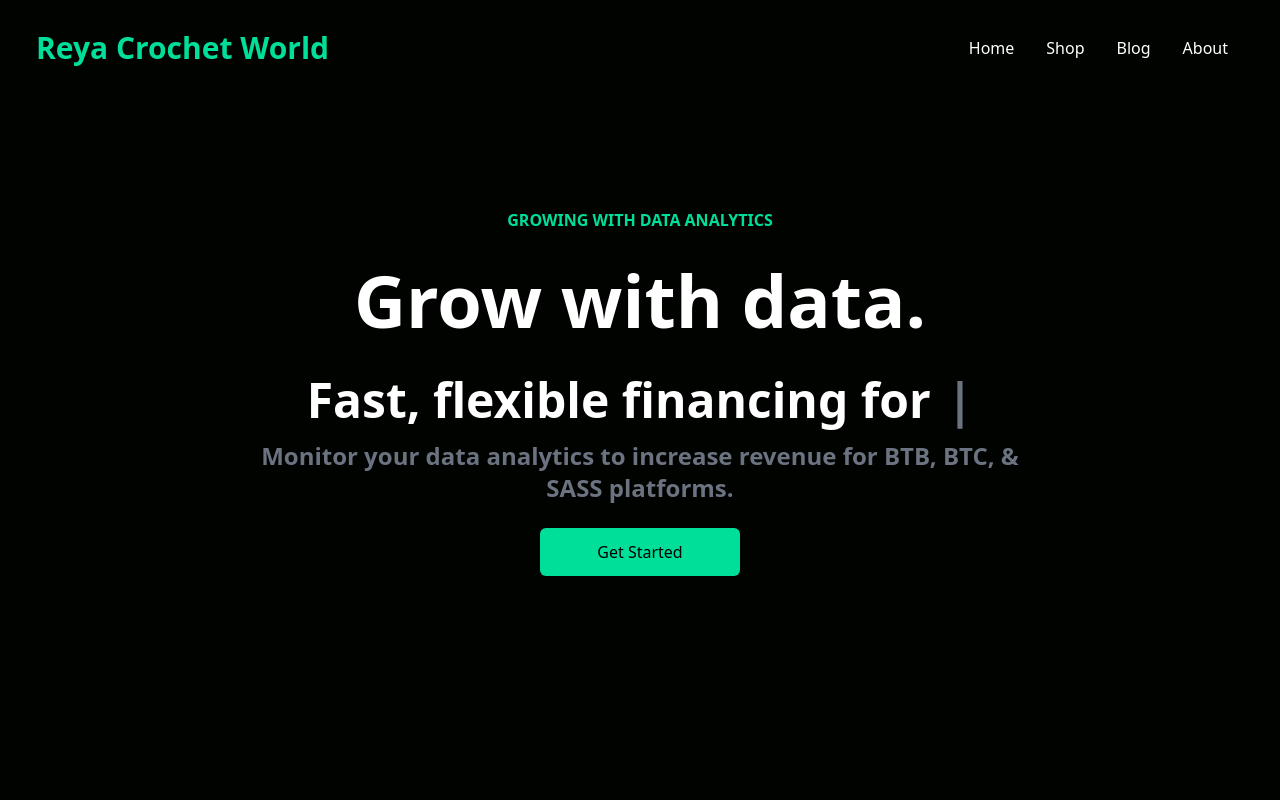
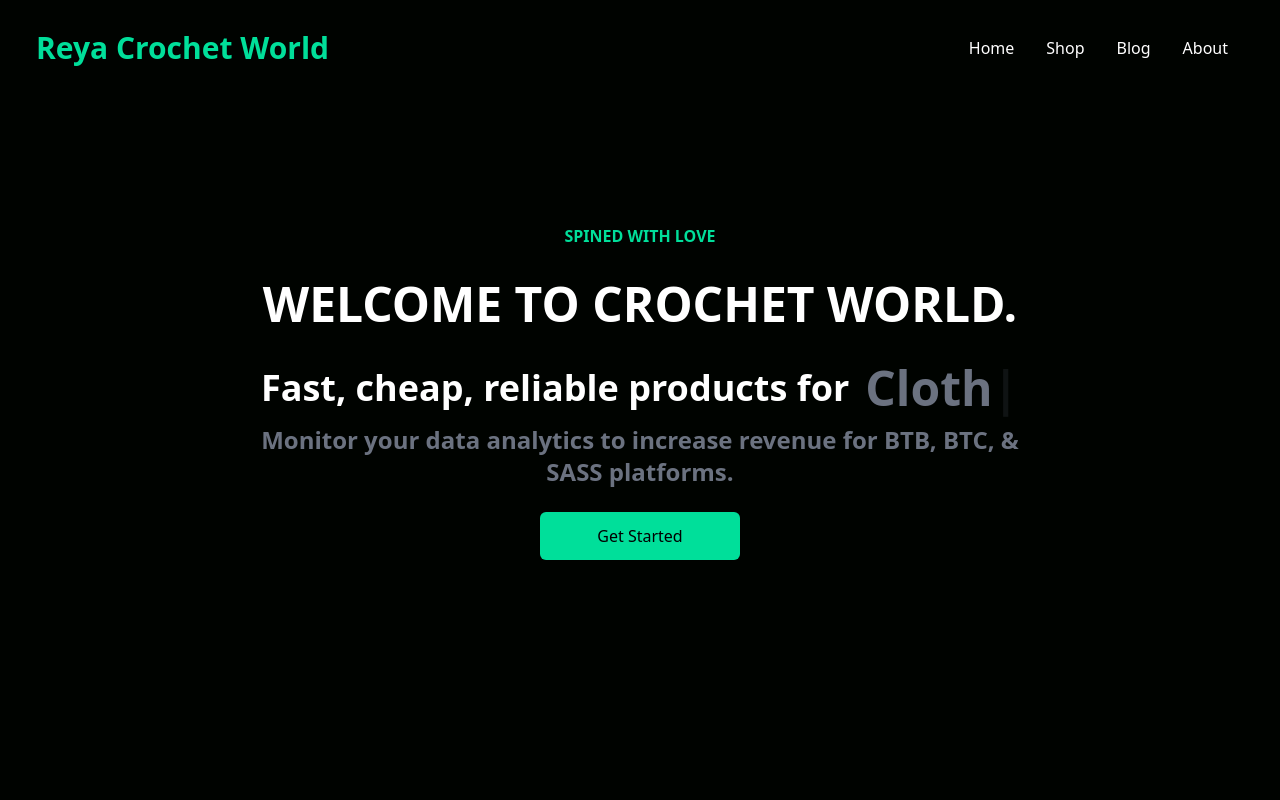
Before and after one commit to karanfship/Training, a React (Create React App) app in the folder reya-web-app6/: page / in a window 1280 px wide. Shown: the top 800 px of the page. Built offline with nearby package versions, Linux system fonts and the light colour scheme; the HTML template or start-up script is replaced by a standard one.

Commit message:
Updated the Hover effect for Navbar

```diff
--- a/reya-web-app6/src/components/Hero.jsx
+++ b/reya-web-app6/src/components/Hero.jsx
@@ -6,18 +6,18 @@ const Hero = () => {
     <div className='text-white'>
       <div className='max-w-[800px] mt-[-96px] w-full h-screen mx-auto text-center flex flex-col justify-center'>
         <p className='text-[#00df9a] font-bold p-2'>
-          GROWING WITH DATA ANALYTICS
+          SPINED WITH LOVE
         </p>
-        <h1 className='md:text-7xl sm:text-6xl text-4xl font-bold md:py-6'>
-          Grow with data.
+        <h1 className='md:text-5xl sm:text-4xl text-2xl font-bold md:py-6'>
+          WELCOME TO CROCHET WORLD.
         </h1>
         <div className='flex justify-center items-center'>
-          <p className='md:text-5xl sm:text-4xl text-xl font-bold py-4'>
-            Fast, flexible financing for
+          <p className='md:text-4xl sm:text-3xl text-xl font-bold py-4'>
+            Fast, cheap, reliable products for
           </p>
           <Typed
           className='md:text-5xl sm:text-4xl text-xl font-bold md:pl-4 text-gray-500 pl-2'
-            strings={['BTB', 'BTC', 'SASS']}
+            strings={['Purse', 'Bag', 'Cloth']}
             typeSpeed={120}
             backSpeed={140}
             loop
--- a/reya-web-app6/src/components/Navbar.jsx
+++ b/reya-web-app6/src/components/Navbar.jsx
@@ -11,10 +11,10 @@ function Navbar() {
         <div className='flex justify-between items-center h-24 max-w-[1240px] mx-auto px-4 text-white'>
             <h1 className='w-full text-3xl font-bold text-[#00df9a]'>Reya Crochet World</h1>
             <ul className='hidden md:flex'>
-                <li className='p-4'>Home</li>
-                <li className='p-4'>Shop</li>
-                <li className='p-4'>Blog</li>
-                <li className='p-4'>About</li>
+                <li className='p-4 hover:text-[#00df9a] hover:cursor-pointer'>Home</li>
+                <li className='p-4 hover:text-[#00df9a] hover:cursor-pointer'>Shop</li>
+                <li className='p-4 hover:text-[#00df9a] hover:cursor-pointer'>Blog</li>
+                <li className='p-4 hover:text-[#00df9a] hover:cursor-pointer'>About</li>
             </ul>
             <div onClick={handleNav} className='block md:hidden'>
                 {nav? <AiOutlineClose size={20}/> : <AiOutlineMenu size={20}/>}
@@ -22,10 +22,10 @@ function Navbar() {
             <div className={nav ? 'fixed left-0 top-0 w-[60%] h-full border-r border-r-gray-900 bg-[#000300] ease-in-out duration-500' : 'ease-in-out duration-500 fixed left-[-100%]'}>
                 <h1 className='w-full text-3xl font-bold text-[#00df9a] m-4'>Reya Crochet World</h1>
                 <ul className='uppercase p-4'>
-                    <li className='p-4 border-b border-gray-600'>Home</li>
-                    <li className='p-4 border-b border-gray-600'>Shop</li>
-                    <li className='p-4 border-b border-gray-600'>Blog</li>
-                    <li className='p-4 border-b border-gray-600'>About</li>
+                    <li className='p-4 border-b border-gray-600 hover:text-[#00df9a] hover:cursor-pointer'>Home</li>
+                    <li className='p-4 border-b border-gray-600 hover:text-[#00df9a] hover:cursor-pointer'>Shop</li>
+                    <li className='p-4 border-b border-gray-600 hover:text-[#00df9a] hover:cursor-pointer'>Blog</li>
+                    <li className='p-4 border-b border-gray-600 hover:text-[#00df9a] hover:cursor-pointer'>About</li>
                 </ul>
             </div>
         </div>
```
